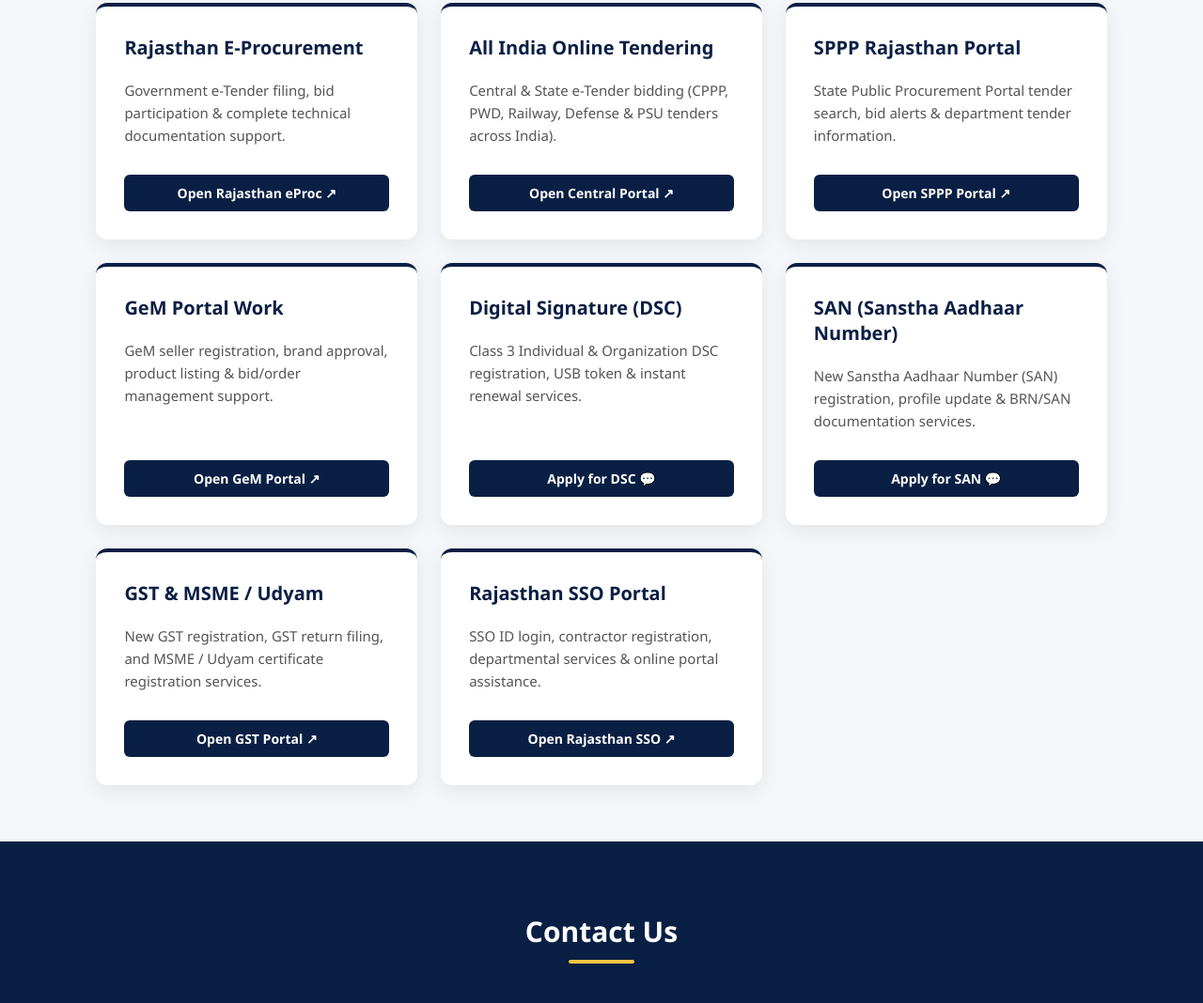
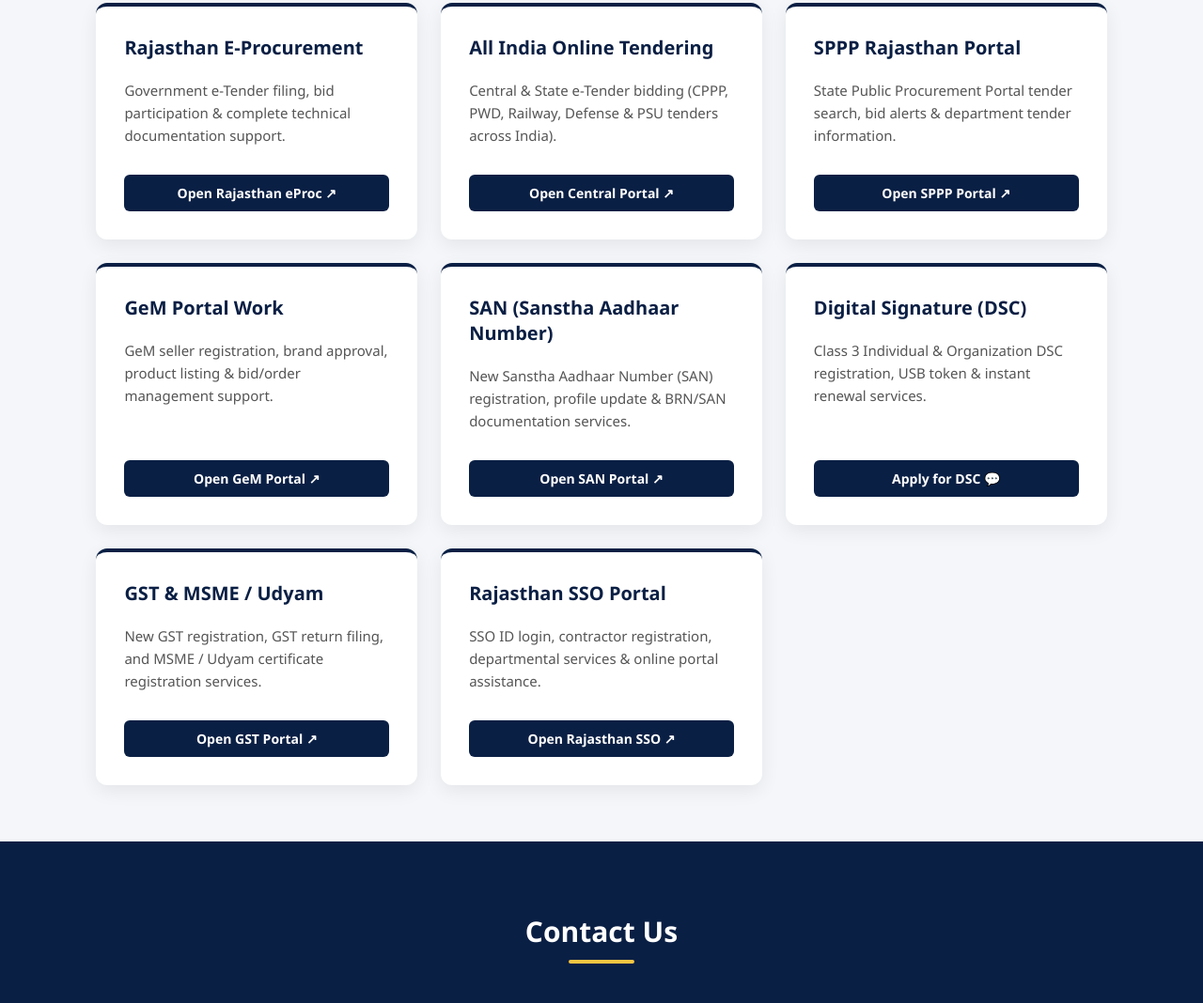
Before and after one commit to JangirTenderSolutions/jangir-website, a plain HTML site: page index.html in a window 1280 px wide. Shown: the part 967-2035 px from the top of the page at 94% size. Drawn offline with Linux system fonts and the light colour scheme.

Commit message:
Update index.html

```diff
--- a/index.html
+++ b/index.html
@@ -256,18 +256,18 @@ h2:after{
 
         <div class="card">
             <div>
+                <h3>SAN (Sanstha Aadhaar Number)</h3>
+                <p>New Sanstha Aadhaar Number (SAN) registration, profile update & BRN/SAN documentation services.</p>
+            </div>
+            <a href="https://rajasthan.gov.in!" target="_blank" class="portal-btn">Open SAN Portal ↗</a>
+        </div>
+
+        <div class="card">
+            <div>
                 <h3>Digital Signature (DSC)</h3>
                 <p>Class 3 Individual & Organization DSC registration, USB token & instant renewal services.</p>
             </div>
             <a href="https://whatsapp.com." target="_blank" class="portal-btn">Apply for DSC 💬</a>
-        </div>
-
-        <div class="card">
-            <div>
-                <h3>SAN (Sanstha Aadhaar Number)</h3>
-                <p>New Sanstha Aadhaar Number (SAN) registration, profile update & BRN/SAN documentation services.</p>
-            </div>
-            <a href="https://whatsapp.com." target="_blank" class="portal-btn">Apply for SAN 💬</a>
         </div>
 
         <div class="card">
```
